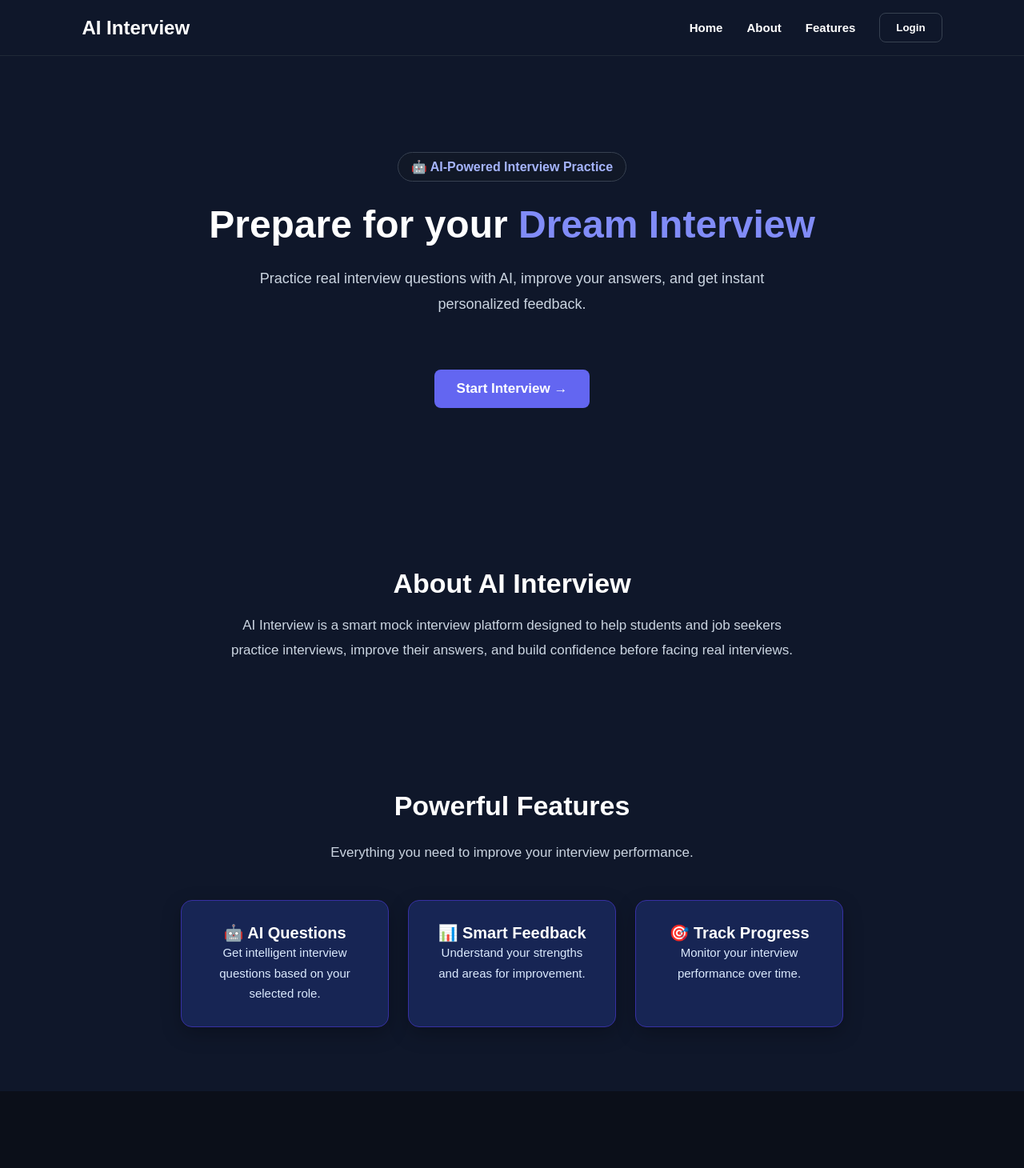
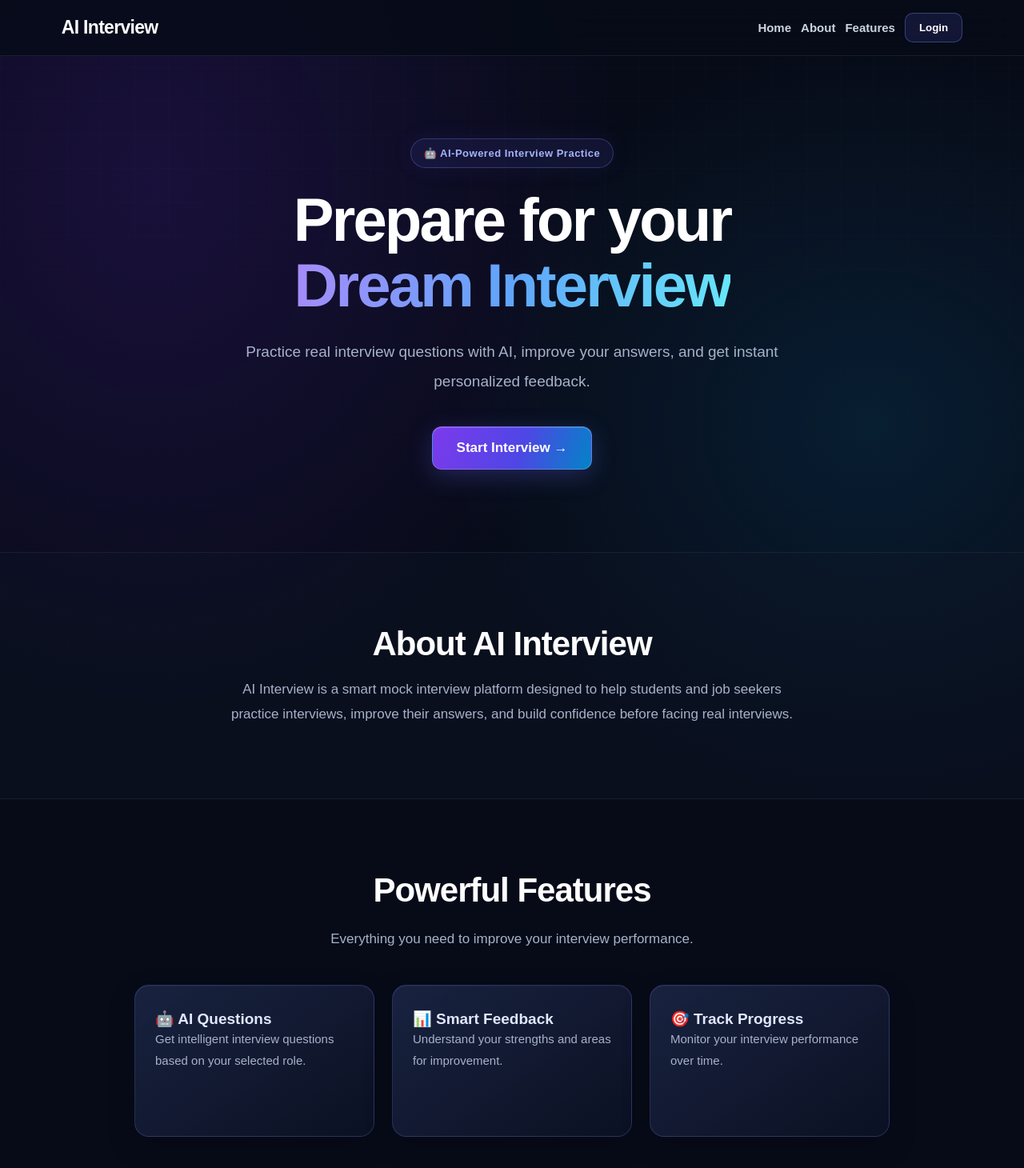
Before and after one commit to KrashanKumarChaudhari/AI-Interview-website, a React (Vite) app in the folder client/: page / in a window 1280 px wide. Shown: the top 1460 px of the page at 80% size. Before the commit the page ends 1364 px from the top, so only its background shows below. Built offline with nearby package versions, Linux system fonts and the light colour scheme.

Commit message:
home page improve

```diff
--- a/client/src/App.css
+++ b/client/src/App.css
@@ -1,184 +1,347 @@
-.counter {
-  font-size: 16px;
-  padding: 5px 10px;
-  border-radius: 5px;
-  color: var(--accent);
-  background: var(--accent-bg);
-  border: 2px solid transparent;
-  transition: border-color 0.3s;
-  margin-bottom: 24px;
+/* =========================================
+   FUTURISTIC AI HOME PAGE
+   ========================================= */
 
-  &:hover {
-    border-color: var(--accent-border);
+.app {
+  --ai-bg: #070b18;
+  --ai-border: rgba(129, 140, 248, 0.22);
+  --ai-text: #f8fafc;
+  --ai-muted: #a7b2ca;
+
+  position: relative;
+  isolation: isolate;
+  overflow: hidden;
+  min-height: 100vh;
+  background:
+    radial-gradient(ellipse at 15% 15%, rgba(91, 33, 182, 0.22), transparent 38%),
+    radial-gradient(ellipse at 85% 35%, rgba(14, 165, 233, 0.12), transparent 34%),
+    var(--ai-bg) !important;
+  color: var(--ai-text);
+}
+
+/* Subtle futuristic grid */
+.app::before {
+  content: "";
+  position: absolute;
+  inset: 0;
+  z-index: -1;
+  pointer-events: none;
+  opacity: 0.15;
+  background-image:
+    linear-gradient(rgba(148, 163, 184, 0.12) 1px, transparent 1px),
+    linear-gradient(90deg, rgba(148, 163, 184, 0.12) 1px, transparent 1px);
+  background-size: 42px 42px;
+  mask-image: linear-gradient(to bottom, black, transparent 85%);
+}
+
+/* =========================================
+   NAVBAR
+   ========================================= */
+
+.app .navbar {
+  position: sticky;
+  top: 0;
+  z-index: 20;
+  display: flex;
+  align-items: center;
+  justify-content: space-between;
+  gap: 20px;
+  padding: 18px clamp(20px, 6vw, 90px);
+  background: rgba(7, 11, 24, 0.82) !important;
+  border-bottom: 1px solid rgba(148, 163, 184, 0.12);
+  backdrop-filter: blur(18px);
+  -webkit-backdrop-filter: blur(18px);
+}
+
+.app .logo {
+  font-size: 23px;
+  letter-spacing: -0.7px;
+  white-space: nowrap;
+}
+
+.app .nav-links {
+  display: flex;
+  align-items: center;
+  justify-content: flex-end;
+  gap: 12px;
+  flex-wrap: wrap;
+}
+
+.app .nav-links a {
+  color: #cbd5e1 !important;
+  text-decoration: none;
+  transition: color 0.25s ease;
+}
+
+.app .nav-links a:hover {
+  color: #a5b4fc !important;
+}
+
+.app .nav-links button {
+  border: 1px solid rgba(129, 140, 248, 0.35);
+  border-radius: 10px;
+  padding: 10px 17px;
+  background: rgba(99, 102, 241, 0.14);
+  transition:
+    transform 0.25s ease,
+    background 0.25s ease,
+    box-shadow 0.25s ease;
+}
+
+.app .nav-links button:hover {
+  transform: translateY(-2px);
+  background: rgba(99, 102, 241, 0.28);
+  box-shadow: 0 0 22px rgba(99, 102, 241, 0.18);
+}
+
+/* =========================================
+   HERO SECTION
+   ========================================= */
+
+.app .hero {
+  position: relative;
+  min-height: 620px !important;
+  display: flex;
+  align-items: center;
+  justify-content: center;
+  padding: 100px 24px !important;
+  box-sizing: border-box;
+  background: transparent !important;
+}
+
+.app .hero-content {
+  width: 100%;
+  max-width: 900px !important;
+  animation: aiFadeUp 0.8s ease both;
+}
+
+.app .badge {
+  display: inline-flex;
+  align-items: center;
+  justify-content: center;
+  padding: 10px 16px;
+  margin: 0 auto 24px;
+  border: 1px solid rgba(129, 140, 248, 0.3);
+  border-radius: 999px;
+  background: rgba(99, 102, 241, 0.1);
+  font-size: 13px !important;
+  letter-spacing: 0.5px;
+  box-shadow: 0 0 30px rgba(99, 102, 241, 0.08);
+}
+
+.app .hero h1 {
+  max-width: 850px;
+  margin: 0 auto 24px !important;
+  font-size: clamp(40px, 6vw, 76px) !important;
+  line-height: 1.08 !important;
+  letter-spacing: -2.8px;
+}
+
+.app .hero h1 span {
+  display: inline-block;
+  background: linear-gradient(100deg, #a78bfa, #60a5fa, #67e8f9);
+  background-clip: text;
+  -webkit-background-clip: text;
+  -webkit-text-fill-color: transparent;
+}
+
+.app .description {
+  max-width: 680px !important;
+  color: var(--ai-muted) !important;
+  font-size: clamp(16px, 2vw, 19px) !important;
+  line-height: 1.9 !important;
+}
+
+/* Start Interview button */
+.app .start-btn {
+  margin-top: 8px;
+  padding: 16px 30px !important;
+  border: 1px solid rgba(255, 255, 255, 0.2) !important;
+  border-radius: 12px !important;
+  background: linear-gradient(110deg, #7c3aed, #4f46e5 55%, #0284c7);
+  box-shadow:
+    0 8px 30px rgba(99, 102, 241, 0.28),
+    inset 0 1px 0 rgba(255, 255, 255, 0.18);
+  transition:
+    transform 0.25s ease,
+    box-shadow 0.25s ease;
+}
+
+.app .start-btn:hover {
+  transform: translateY(-3px);
+  box-shadow:
+    0 14px 38px rgba(99, 102, 241, 0.4),
+    0 0 28px rgba(56, 189, 248, 0.15);
+}
+
+/* =========================================
+   ABOUT SECTION
+   ========================================= */
+
+.app #about {
+  position: relative;
+  padding: 90px 24px !important;
+  text-align: center;
+  background: rgba(15, 23, 42, 0.35) !important;
+  border-top: 1px solid rgba(148, 163, 184, 0.1);
+  border-bottom: 1px solid rgba(148, 163, 184, 0.1);
+  scroll-margin-top: 90px;
+}
+
+.app #about h2,
+.app #features h2 {
+  font-size: clamp(28px, 4vw, 42px) !important;
+  letter-spacing: -1px;
+}
+
+.app #about p {
+  color: var(--ai-muted) !important;
+}
+
+/* =========================================
+   FEATURES SECTION
+   Important: flex-wrap keeps cards together.
+   Heading and description each take full row.
+   ========================================= */
+
+.app #features {
+  display: flex;
+  flex-direction: row;
+  flex-wrap: wrap;
+  align-items: stretch;
+  justify-content: center;
+  gap: 22px !important;
+  padding: 90px 24px !important;
+  background: transparent !important;
+  scroll-margin-top: 90px;
+}
+
+/* Feature heading */
+.app #features > h2 {
+  flex: 0 0 100%;
+  width: 100%;
+  margin: 0 0 5px !important;
+  text-align: center;
+}
+
+/* Feature description — separate full-width row */
+.app #features > p {
+  flex: 0 0 100%;
+  width: 100%;
+  margin: 0 0 25px !important;
+  text-align: center;
+  color: var(--ai-muted) !important;
+}
+
+/* Only the three actual feature cards */
+.app #features > div {
+  position: relative;
+  flex: 0 1 300px;
+  width: 300px !important;
+  max-width: 100%;
+  min-height: 190px;
+  padding: 30px 25px !important;
+  box-sizing: border-box;
+  border: 1px solid var(--ai-border) !important;
+  border-radius: 18px !important;
+  background:
+    linear-gradient(145deg, rgba(30, 41, 75, 0.78), rgba(12, 18, 36, 0.88)) !important;
+  box-shadow:
+    0 12px 35px rgba(0, 0, 0, 0.18),
+    inset 0 1px 0 rgba(255, 255, 255, 0.04) !important;
+  text-align: left !important;
+  transition:
+    transform 0.28s ease,
+    border-color 0.28s ease,
+    box-shadow 0.28s ease;
+}
+
+.app #features > div:hover {
+  transform: translateY(-7px);
+  border-color: rgba(129, 140, 248, 0.65) !important;
+  box-shadow:
+    0 18px 45px rgba(0, 0, 0, 0.25),
+    0 0 25px rgba(99, 102, 241, 0.12) !important;
+}
+
+.app #features > div h3 {
+  margin-top: 0;
+  color: #e0e7ff !important;
+  font-size: 19px !important;
+}
+
+.app #features > div p {
+  color: var(--ai-muted) !important;
+  line-height: 1.8 !important;
+}
+
+/* =========================================
+   ANIMATION
+   ========================================= */
+
+@keyframes aiFadeUp {
+  from {
+    opacity: 0;
+    transform: translateY(18px);
   }
-  &:focus-visible {
-    outline: 2px solid var(--accent);
-    outline-offset: 2px;
+
+  to {
+    opacity: 1;
+    transform: translateY(0);
   }
 }
 
-.hero {
-  position: relative;
+/* =========================================
+   RESPONSIVE LAYOUT
+   ========================================= */
 
-  .base,
-  .framework,
-  .vite {
-    inset-inline: 0;
-    margin: 0 auto;
+@media (max-width: 700px) {
+  .app .navbar {
+    padding: 16px 18px;
+    align-items: flex-start;
+    flex-direction: column;
+    gap: 14px;
   }
 
-  .base {
-    width: 170px;
-    position: relative;
-    z-index: 0;
+  .app .nav-links {
+    width: 100%;
+    justify-content: flex-start;
+    gap: 10px 14px;
   }
 
-  .framework,
-  .vite {
-    position: absolute;
+  .app .nav-links button {
+    padding: 9px 12px;
   }
 
-  .framework {
-    z-index: 1;
-    top: 34px;
-    height: 28px;
-    transform: perspective(2000px) rotateZ(300deg) rotateX(44deg) rotateY(39deg)
-      scale(1.4);
+  .app .hero {
+    min-height: 520px !important;
+    padding: 75px 20px !important;
   }
 
-  .vite {
-    z-index: 0;
-    top: 107px;
-    height: 26px;
-    width: auto;
-    transform: perspective(2000px) rotateZ(300deg) rotateX(40deg) rotateY(39deg)
-      scale(0.8);
+  .app .hero h1 {
+    letter-spacing: -1.5px;
+  }
+
+  .app #about,
+  .app #features {
+    padding: 65px 20px !important;
+  }
+
+  .app #features > div {
+    flex: 1 1 100%;
+    width: 100% !important;
+    max-width: 420px;
+    text-align: center !important;
   }
 }
 
-#center {
-  display: flex;
-  flex-direction: column;
-  gap: 25px;
-  place-content: center;
-  place-items: center;
-  flex-grow: 1;
-
-  @media (max-width: 1024px) {
-    padding: 32px 20px 24px;
-    gap: 18px;
+/* Respect reduced-motion preferences */
+@media (prefers-reduced-motion: reduce) {
+  .app *,
+  .app *::before,
+  .app *::after {
+    animation-duration: 0.01ms !important;
+    transition-duration: 0.01ms !important;
+    scroll-behavior: auto !important;
   }
 }
-
-#next-steps {
-  display: flex;
-  border-top: 1px solid var(--border);
-  text-align: left;
-
-  & > div {
-    flex: 1 1 0;
-    padding: 32px;
-    @media (max-width: 1024px) {
-      padding: 24px 20px;
-    }
-  }
-
-  .icon {
-    margin-bottom: 16px;
-    width: 22px;
-    height: 22px;
-  }
-
-  @media (max-width: 1024px) {
-    flex-direction: column;
-    text-align: center;
-  }
-}
-
-#docs {
-  border-right: 1px solid var(--border);
-
-  @media (max-width: 1024px) {
-    border-right: none;
-    border-bottom: 1px solid var(--border);
-  }
-}
-
-#next-steps ul {
-  list-style: none;
-  padding: 0;
-  display: flex;
-  gap: 8px;
-  margin: 32px 0 0;
-
-  .logo {
-    height: 18px;
-  }
-
-  a {
-    color: var(--text-h);
-    font-size: 16px;
-    border-radius: 6px;
-    background: var(--social-bg);
-    display: flex;
-    padding: 6px 12px;
-    align-items: center;
-    gap: 8px;
-    text-decoration: none;
-    transition: box-shadow 0.3s;
-
-    &:hover {
-      box-shadow: var(--shadow);
-    }
-    .button-icon {
-      height: 18px;
-      width: 18px;
-    }
-  }
-
-  @media (max-width: 1024px) {
-    margin-top: 20px;
-    flex-wrap: wrap;
-    justify-content: center;
-
-    li {
-      flex: 1 1 calc(50% - 8px);
-    }
-
-    a {
-      width: 100%;
-      justify-content: center;
-      box-sizing: border-box;
-    }
-  }
-}
-
-#spacer {
-  height: 88px;
-  border-top: 1px solid var(--border);
-  @media (max-width: 1024px) {
-    height: 48px;
-  }
-}
-
-.ticks {
-  position: relative;
-  width: 100%;
-
-  &::before,
-  &::after {
-    content: '';
-    position: absolute;
-    top: -4.5px;
-    border: 5px solid transparent;
-  }
-
-  &::before {
-    left: 0;
-    border-left-color: var(--border);
-  }
-  &::after {
-    right: 0;
-    border-right-color: var(--border);
-  }
-}
--- a/client/src/App.jsx
+++ b/client/src/App.jsx
@@ -1,4 +1,5 @@
 // Interview details page
+import "./App.css";
 import Profile from "./pages/Profile";
 import Signup from "./pages/Signup";
 import Result from "./pages/Result";
```
